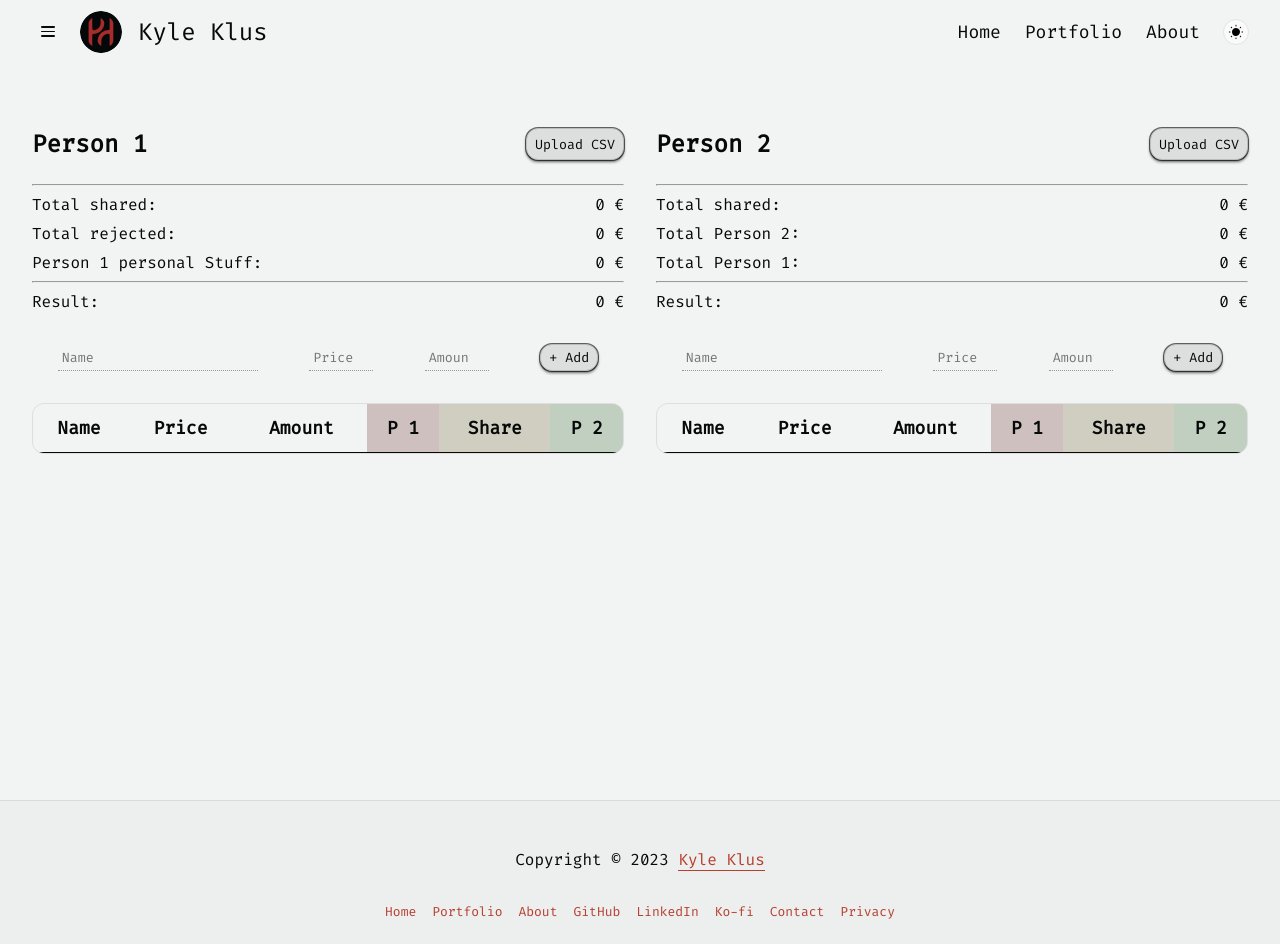
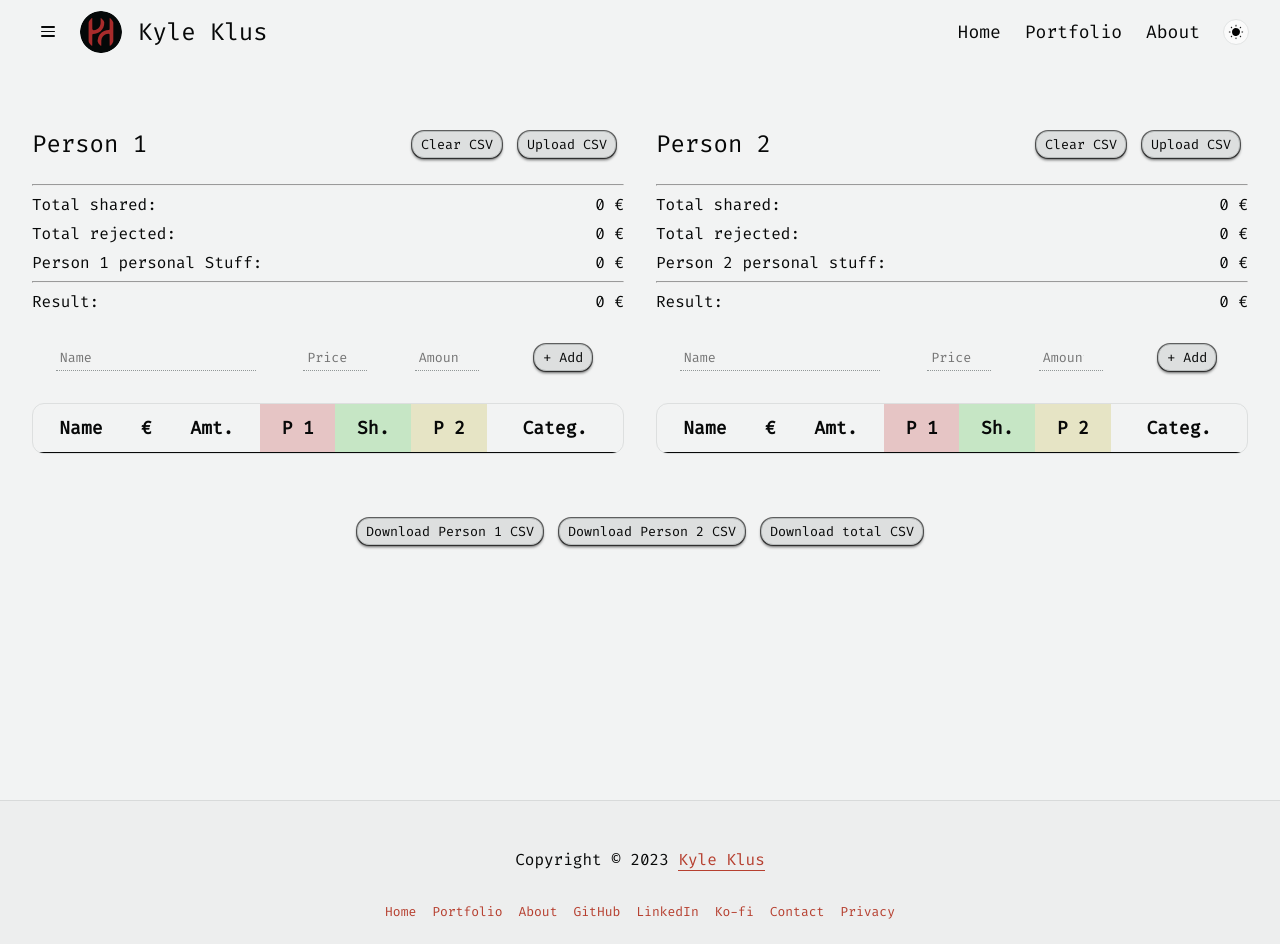
Before and after one commit to KyleKlus/receipt-manager, a Next.js app: page /receipt-manager/ in a window 1280 px wide. Built offline with nearby package versions, Linux system fonts and the light colour scheme.

Commit message:
- Added Categories - Changed design - Added customizable names - Added export report feature

```diff
--- a/package.json
+++ b/package.json
@@ -15,6 +15,7 @@
     "@types/react-dom": "18.0.10",
     "eslint": "8.34.0",
     "eslint-config-next": "13.1.6",
+    "export-to-csv": "^0.2.1",
     "next": "13.1.6",
     "react": "18.2.0",
     "react-dom": "18.2.0",
--- /dev/null
+++ b/src/hooks/useStorage.ts
@@ -0,0 +1,37 @@
+type StorageType = 'session' | 'local';
+type UseStorageReturnValue = {
+  getItem: (key: string, type?: StorageType) => string;
+  setItem: (key: string, value: string, type?: StorageType) => boolean;
+  removeItem: (key: string, type?: StorageType) => void;
+};
+
+const useStorage = (): UseStorageReturnValue => {
+  const storageType = (type?: StorageType): 'localStorage' | 'sessionStorage' => `${type ?? 'session'}Storage`;
+
+  const isBrowser: boolean = ((): boolean => typeof window !== 'undefined')();
+
+  const getItem = (key: string, type?: StorageType): string => {
+    return isBrowser ? window[storageType(type)][key] : '';
+  };
+
+  const setItem = (key: string, value: string, type?: StorageType): boolean => {
+    if (isBrowser) {
+      window[storageType(type)].setItem(key, value);
+      return true;
+    }
+
+    return false;
+  };
+
+  const removeItem = (key: string, type?: StorageType): void => {
+    window[storageType(type)].removeItem(key);
+  };
+
+  return {
+    getItem,
+    setItem,
+    removeItem,
+  };
+};
+
+export default useStorage;
--- a/src/pages/index.tsx
+++ b/src/pages/index.tsx
@@ -3,8 +3,7 @@ import Head from 'next/head';
 import Footer from '@/components/footer/Footer';
 import Header from '@/components/header/Header';
 import Content from '@/components/Content';
-import Text from '@/components/Text';
-import Image from 'next/image';
+import { ExportToCsv } from 'export-to-csv';
 
 import Main from '@/components/Main';
 
@@ -19,7 +18,8 @@ import dynamic from 'next/dynamic';
 import Link from 'next/link';
 import NavLink from '@/components/header/NavLink';
 import Card from '@/components/Card';
-import { ChangeEvent, useState } from 'react';
+import { ChangeEvent, SyntheticEvent, useState } from 'react';
+import useStorage from '@/hooks/useStorage';
 
 const ThemeButton = dynamic(() => import('@/components/buttons/ThemeButton'), {
   ssr: false,
@@ -30,22 +30,69 @@ export interface IListItem {
   name: string;
   price: number;
   amount: number;
+  category: Category;
   shared: boolean;
   rejected: boolean;
 }
 
+export enum Category {
+  Food,
+  Household,
+  Cleaning,
+  Cosmetics,
+  Hardware,
+  Pet,
+  Travel,
+  Dates,
+  Misc
+}
+
 export default function Home() {
-  const [firstList, setFirstList] = useState<IListItem[]>([]);
+  const { getItem, removeItem, setItem } = useStorage();
+  const [firstPersonName, setFirstPersonName] = useState<string>('Person 1');
+  const [secondPersonName, setSecondPersonName] = useState<string>('Person 2');
+
+
+
+  let firstStoredListString = null;
+  let firstStoredList: IListItem[] = [];
+
+  let secondStoredListString = null;
+  let secondStoredList: IListItem[] = [];
+
+  // firstStoredListString = getItem('firstList', 'session');
+  // if (firstStoredListString !== null && firstStoredListString !== undefined && firstStoredListString !== '' && firstStoredListString !== 'undefined') {
+  //   console.log(firstStoredListString);
+  //   firstStoredList = JSON.parse(firstStoredListString) as IListItem[];
+
+  // }
+
+  // secondStoredListString = getItem('secondList', 'session');
+  // if (secondStoredListString !== null && secondStoredListString !== undefined && secondStoredListString !== '' && secondStoredListString !== 'undefined') {
+
+  //   secondStoredList = JSON.parse(secondStoredListString) as IListItem[];
+  // }
+
+  const [firstList, setFirstList] = useState<IListItem[]>(firstStoredListString === null ? [] : firstStoredList);
   const [firstItemName, setFirstItemName] = useState<string>('');
   const [firstItemPrice, setFirstItemPrice] = useState<number>(NaN);
   const [firstItemAmount, setFirstItemAmount] = useState<number>(NaN);
 
-  const [secondList, setSecondList] = useState<IListItem[]>([]);
+  const [secondList, setSecondList] = useState<IListItem[]>(secondStoredListString === null ? [] : secondStoredList);
   const [secondItemName, setSecondItemName] = useState<string>('');
   const [secondItemPrice, setSecondItemPrice] = useState<number>(NaN);
   const [secondItemAmount, setSecondItemAmount] = useState<number>(NaN);
 
+  function selectCategory(index: number, isFirstList: boolean, e: SyntheticEvent<HTMLSelectElement, Event>) {
+    const updatedList: IListItem[] = isFirstList ? firstList : secondList;
 
+    const categoryName: string = e.currentTarget.value;
+    const categoryIndex: number = (Object.keys(Category) as Array<keyof typeof Category>).slice((Object.keys(Category).length / 2)).map((key) => { return key.toString() }).indexOf(categoryName);
+    const selectedCategory: Category = categoryIndex
+    updatedList[index].category = selectedCategory;
+
+    isFirstList ? setFirstList([...updatedList]) : setSecondList([...updatedList]);
+  }
 
   function toggleRejectItem(index: number, isFirstList: boolean) {
     const updatedList: IListItem[] = isFirstList ? firstList : secondList;
@@ -125,7 +172,8 @@ export default function Home() {
                 price: Math.floor(parseFloat(list[2]) * -100) / 100,
                 amount: amount,
                 shared: true,
-                rejected: false
+                rejected: false,
+                category: Category.Misc
               }
             })
 
@@ -133,11 +181,12 @@ export default function Home() {
             let name = receipt[3].slice(1)
             name = receipt[3][0].toUpperCase() + name
             parsedItems.push({
-              name: name,
+              name: name === undefined || name === '' || name.length < 1 ? 'Unknown Shop or Item' : name,
               price: 0,
               amount: 0,
               shared: false,
-              rejected: false
+              rejected: false,
+              category: Category.Misc
             })
             parsedItems = parsedItems.reverse()
 
@@ -162,8 +211,20 @@ export default function Home() {
         items = items.concat(await parseFileToIListItems(files[i]));
       }
 
-      isFirstList ? setFirstList([...items]) : setSecondList([...items]);
+      if (isFirstList) {
+        setFirstList([...items])
+        // removeItem('firstList'), 'session'
+        // setItem('firstList', JSON.stringify([...items]), 'session')
+
+
+      } else {
+        setSecondList([...items])
+        // removeItem('secondList', 'session')
+        // setItem('secondList', JSON.stringify([...items]), 'session')
+
       }
+    }
+    e.target.value = '';
   }
 
   function handleFirstFileUpload(e: ChangeEvent<HTMLInputElement>) { uploadFile(e, true); }
@@ -291,11 +352,12 @@ export default function Home() {
     return (
       <tr>
         <th>Name</th>
-        <th>Price</th>
-        <th>Amount</th>
-        <th contentEditable={true}>P 1</th>
-        <th>Share</th>
-        <th contentEditable={true}>P 2</th>
+        <th>€</th>
+        <th>Amt.</th>
+        <th >{firstPersonName[0] === secondPersonName[0] ? firstPersonName[0] + ' 1' : firstPersonName[0]}</th>
+        <th>Sh.</th>
+        <th >{firstPersonName[0] === secondPersonName[0] ? secondPersonName[0] + ' 2' : secondPersonName[0]}</th>
+        <th >Categ.</th>
       </tr>
     );
   }
@@ -318,9 +380,14 @@ export default function Home() {
           <td className={[cellHeaderClass].join(' ')}><div>{item.name}</div></td>
           <td className={[cellHeaderClass].join(' ')}>{isHeader ? '' : item.price + ' €'}</td>
           <td className={[cellHeaderClass].join(' ')}>{isHeader ? '' : item.amount}</td>
-          <td className={[cellHeaderClass].join(' ')}><input disabled={isHeader} checked={isMine} type='radio' onChange={() => { toggleMyItem(i, isFirstList) }}></input></td>
-          <td className={[cellHeaderClass].join(' ')}><input disabled={isHeader} checked={isShared} type='radio' onChange={() => { toggleShareItem(i, isFirstList) }}></input></td>
-          <td className={[cellHeaderClass].join(' ')}><input disabled={isHeader} checked={isRejected} type='radio' onChange={() => { toggleRejectItem(i, isFirstList) }}></input></td>
+          <td className={[cellHeaderClass].join(' ')}>{!isHeader && <input disabled={isHeader} checked={isMine} type='radio' onChange={() => { toggleMyItem(i, isFirstList) }}></input>}</td>
+          <td className={[cellHeaderClass].join(' ')}>{!isHeader && <input disabled={isHeader} checked={isShared} type='radio' onChange={() => { toggleShareItem(i, isFirstList) }}></input>}</td>
+          <td className={[cellHeaderClass].join(' ')}>{!isHeader && <input disabled={isHeader} checked={isRejected} type='radio' onChange={() => { toggleRejectItem(i, isFirstList) }}></input>}</td>
+          <td className={[cellHeaderClass].join(' ')}>{!isHeader && <select disabled={isHeader} defaultValue={Category[item.category]} onChange={(e) => {
+            selectCategory(i, isFirstList, e)
+          }}>
+            {(Object.keys(Category) as Array<keyof typeof Category>).slice((Object.keys(Category).length / 2)).map((key, n) => { return (<option key={n} value={key}>{key}</option>) })}
+          </select>}</td>
         </tr>
       )
     }
@@ -388,12 +455,22 @@ export default function Home() {
           <div className={['applyHeaderOffset', styles.split].join(' ')}>
             <div className={[styles.personCell].join(' ')}>
               <div className={[styles.personHeader].join(' ')}>
-                <h2 contentEditable={true}>Person 1</h2>
-                <button onClick={() => {
+                <input className={[styles.personName].join(' ')} type={'text'} value={firstPersonName} placeholder={'1. Person Name'} onChange={(e) => {
+                  setFirstPersonName(e.currentTarget.value);
+                }} />
+                <div>
+                  <button className={[styles.fancyButton].join('')} onClick={() => {
+                    setFirstList([]);
+                    // removeItem('firstList', 'session')
+
+                  }}>Clear CSV</button>
+                  <button className={[styles.fancyButton].join('')} onClick={() => {
                     if (typeof window !== null && typeof window !== undefined) {
                       window.document.getElementById('firstUpload')!.click()
                     }
                   }}>Upload CSV</button>
+                </div>
+
                 <input type='file' id='firstUpload' accept='.csv' multiple={true} onChange={handleFirstFileUpload} style={{ display: 'none' }}></input>
               </div>
               <hr />
@@ -406,7 +483,7 @@ export default function Home() {
                 <div>{calcRejected(firstList)} €</div>
               </div>
               <div className={[styles.personTableSum].join(' ')}>
-                <div>Person 1 personal Stuff: </div>
+                <div>{firstPersonName} personal Stuff: </div>
                 <div>{calcTotal(firstList)} €</div>
               </div>
               <hr />
@@ -417,9 +494,9 @@ export default function Home() {
 
               <div className={[styles.personAddItemWrapper].join(' ')}>
                 <input placeholder='Name' type='text' value={firstItemName} onChange={(e) => { setFirstItemName(e.target.value) }}></input>
-                <input placeholder='Price' type='number' value={firstItemPrice} onChange={(e) => { setFirstItemPrice(e.target.valueAsNumber) }}></input>
-                <input placeholder='Amount' type='number' value={firstItemAmount} step="1" min="1" onChange={(e) => { setFirstItemAmount(e.target.valueAsNumber) }}></input>
-                <button onClick={() => {
+                <input placeholder='Price' type='number' value={Number.isNaN(firstItemPrice) ? '' : firstItemPrice} onChange={(e) => { setFirstItemPrice(e.target.valueAsNumber) }}></input>
+                <input placeholder='Amount' type='number' value={Number.isNaN(firstItemAmount) ? '' : firstItemAmount} step="1" min="1" onChange={(e) => { setFirstItemAmount(e.target.valueAsNumber) }}></input>
+                <button className={[styles.fancyButton].join('')} onClick={() => {
                   if (firstItemName === '' || firstItemPrice === 0 || firstItemAmount < 0.01 || !Number.isInteger(firstItemAmount)) { return }
                   const tmpList = firstList;
                   tmpList.push({
@@ -428,6 +505,7 @@ export default function Home() {
                     amount: firstItemAmount,
                     shared: true,
                     rejected: false,
+                    category: Category.Misc
                   })
                   setFirstList([...tmpList])
                   setFirstItemName('')
@@ -446,12 +524,24 @@ export default function Home() {
             </div>
             <div className={[styles.personCell].join(' ')}>
               <div className={[styles.personHeader].join(' ')}>
-                <h2 contentEditable={true}>Person 2</h2>
-                <button onClick={() => {
+                <input className={[styles.personName].join(' ')} type={'text'} value={secondPersonName} placeholder={'2. Person Name'} onChange={(e) => {
+                  setSecondPersonName(e.currentTarget.value);
+                }} />
+                <div>
+                  <button className={[styles.fancyButton].join('')} onClick={() => {
+                    setSecondList([]);
+                    // removeItem('secondList', 'session')
+
+
+                  }}>Clear CSV</button>
+                  <button className={[styles.fancyButton].join('')} onClick={() => {
                     if (typeof window !== null && typeof window !== undefined) {
                       window.document.getElementById('secondUpload')!.click()
+
                     }
                   }}>Upload CSV</button>
+                </div>
+
                 <input type='file' id='secondUpload' accept='.csv' multiple={true} onChange={handleSecondFileUpload} style={{ display: 'none' }}></input>
               </div>
               <hr />
@@ -460,11 +550,11 @@ export default function Home() {
                 <div>{calcShared(secondList)} €</div>
               </div>
               <div className={[styles.personTableSum].join(' ')}>
-                <div>Total Person 2: </div>
+                <div>Total rejected: </div>
                 <div>{calcRejected(secondList)} €</div>
               </div>
               <div className={[styles.personTableSum].join(' ')}>
-                <div>Total Person 1: </div>
+                <div>{secondPersonName} personal stuff: </div>
                 <div>{calcTotal(secondList)} €</div>
               </div>
               <hr />
@@ -475,9 +565,9 @@ export default function Home() {
 
               <div className={[styles.personAddItemWrapper].join(' ')}>
                 <input placeholder='Name' type='text' value={secondItemName} onChange={(e) => { setSecondItemName(e.target.value) }}></input>
-                <input placeholder='Price' type='number' value={secondItemPrice} onChange={(e) => { setSecondItemPrice(e.target.valueAsNumber) }}></input>
-                <input placeholder='Amount' type='number' value={secondItemAmount} step="1" min="1" onChange={(e) => { setSecondItemAmount(e.target.valueAsNumber) }}></input>
-                <button onClick={() => {
+                <input placeholder='Price' type='number' value={Number.isNaN(secondItemPrice) ? '' : secondItemPrice} onChange={(e) => { setSecondItemPrice(e.target.valueAsNumber) }}></input>
+                <input placeholder='Amount' type='number' value={Number.isNaN(secondItemAmount) ? '' : secondItemAmount} step="1" min="1" onChange={(e) => { setSecondItemAmount(e.target.valueAsNumber) }}></input>
+                <button className={[styles.fancyButton].join('')} onClick={() => {
                   if (secondItemName === '' || secondItemPrice === 0 || secondItemAmount < 0.01 || !Number.isInteger(secondItemAmount)) { return }
                   const tmpList = secondList;
                   tmpList.push({
@@ -486,6 +576,7 @@ export default function Home() {
                     amount: secondItemAmount,
                     shared: true,
                     rejected: false,
+                    category: Category.Misc
                   })
                   setSecondList([...tmpList])
                   setSecondItemName('')
@@ -501,6 +592,84 @@ export default function Home() {
               </table>
             </div>
           </div>
+          <div>
+            <button className={[styles.fancyButton].join('')} onClick={() => {
+              const options = {
+                fieldSeparator: ',',
+                quoteStrings: '"',
+                decimalSeparator: '.',
+                showLabels: true,
+                showTitle: false,
+                title: firstPersonName + '_report',
+                useTextFile: false,
+                useBom: true,
+                useKeysAsHeaders: true,
+                // headers: ['Column 1', 'Column 2', etc...] <-- Won't work with useKeysAsHeaders present!
+              };
+              const csvExporter = new ExportToCsv(options);
+              csvExporter.generateCsv(firstList.filter(e => e.amount !== 0).map((e) => {
+                return {
+                  name: e.name,
+                  price: e.price,
+                  amount: e.amount,
+                  category: Category[e.category],
+                  shared: e.shared,
+                  rejected: e.rejected,
+                }
+              }));
+            }}>Download {firstPersonName} CSV</button>
+            <button className={[styles.fancyButton].join('')} onClick={() => {
+              const options = {
+                fieldSeparator: ',',
+                quoteStrings: '"',
+                decimalSeparator: '.',
+                showLabels: true,
+                showTitle: false,
+                title: secondPersonName + '_report',
+                useTextFile: false,
+                useBom: true,
+                useKeysAsHeaders: true,
+                // headers: ['Column 1', 'Column 2', etc...] <-- Won't work with useKeysAsHeaders present!
+              };
+              const csvExporter = new ExportToCsv(options);
+              csvExporter.generateCsv(secondList.filter(e => e.amount !== 0).map((e) => {
+                return {
+                  name: e.name,
+                  price: e.price,
+                  amount: e.amount,
+                  category: Category[e.category],
+                  shared: e.shared,
+                  rejected: e.rejected,
+                }
+              }));
+            }}>Download {secondPersonName} CSV</button>
+            <button className={[styles.fancyButton].join('')} onClick={() => {
+              const options = {
+                fieldSeparator: ',',
+                quoteStrings: '"',
+                decimalSeparator: '.',
+                showLabels: true,
+                showTitle: false,
+                title: 'total_report',
+                useTextFile: false,
+                useBom: true,
+                useKeysAsHeaders: true,
+                // headers: ['Column 1', 'Column 2', etc...] <-- Won't work with useKeysAsHeaders present!
+              };
+              const csvExporter = new ExportToCsv(options);
+              csvExporter.generateCsv(firstList.concat(secondList).filter(e => e.amount !== 0).map((e) => {
+                return {
+                  name: e.name,
+                  price: e.price,
+                  amount: e.amount,
+                  category: Category[e.category],
+                  shared: e.shared,
+                  rejected: e.rejected,
+                }
+              }));
+            }}>Download total CSV</button>
+          </div>
+          <br />
         </Content>
         <Footer>
           <ScrollNavLink
--- a/src/styles/ReceiptManager.module.css
+++ b/src/styles/ReceiptManager.module.css
@@ -25,12 +25,20 @@
     flex-wrap: wrap;
     flex-direction: row;
     justify-content: space-between;
-
+    align-items: center;
     margin-bottom: 24px;
 }
 
-.personHeader button {
+.personName {
+    background-color: transparent;
+    border: none;
+    font-size: x-large;
+    max-width: 10ch;
+}
+
+.fancyButton {
     padding: 4px 8px;
+    margin: 0 8px;
     background-color: var(--bg-color-25);
     border: 1px solid var(--bg-color-50);
     border-radius: var(--border-radius);
@@ -41,7 +49,7 @@
     transition: background-color 200ms ease, border-color 200ms ease, box-shadow 200ms ease;
 }
 
-.personHeader button:hover {
+.fancyButton:hover {
     background-color: var(--bg-color-30);
     border-color: var(--bg-color-70);
     box-shadow:
@@ -132,16 +140,32 @@
     text-align: center;
 }
 
+.personTable :is(td, th):nth-child(1) {
+    max-width: 20ch;
+}
+
 .personTable :is(td, th):nth-child(4) {
-    background-color: hsla(0, 39%, 29%, 0.253);
+    background-color: hsla(0, 50%, 50%, 0.253);
+}
+
+.personTable :is(td, th):nth-child(4) input:checked::after {
+    background-color: hsla(0, 50%, 50%, 1) !important;
+}
+
+.personTable :is(td, th):nth-child(6) {
+    background-color: hsla(56, 50%, 50%, 0.253);
+}
+
+.personTable :is(td, th):nth-child(6) input:checked::after {
+    background-color: hsla(56, 50%, 50%, 1) !important;
 }
 
 .personTable :is(td, th):nth-child(5) {
-    background-color: hsla(56, 39%, 29%, 0.253);
+    background-color: hsla(118, 50%, 50%, 0.253);
 }
 
-.personTable :is(td, th):nth-child(6) {
-    background-color: hsla(118, 39%, 29%, 0.253);
+.personTable :is(td, th):nth-child(5) input:checked::after {
+    background-color: hsla(118, 50%, 50%, 1) !important;
 }
 
 .personTable td div {
```
Also changed, not shown: 1 other file (tests, documents, lock files or other folders). Lines whose indentation alone changed are shown as unchanged.
